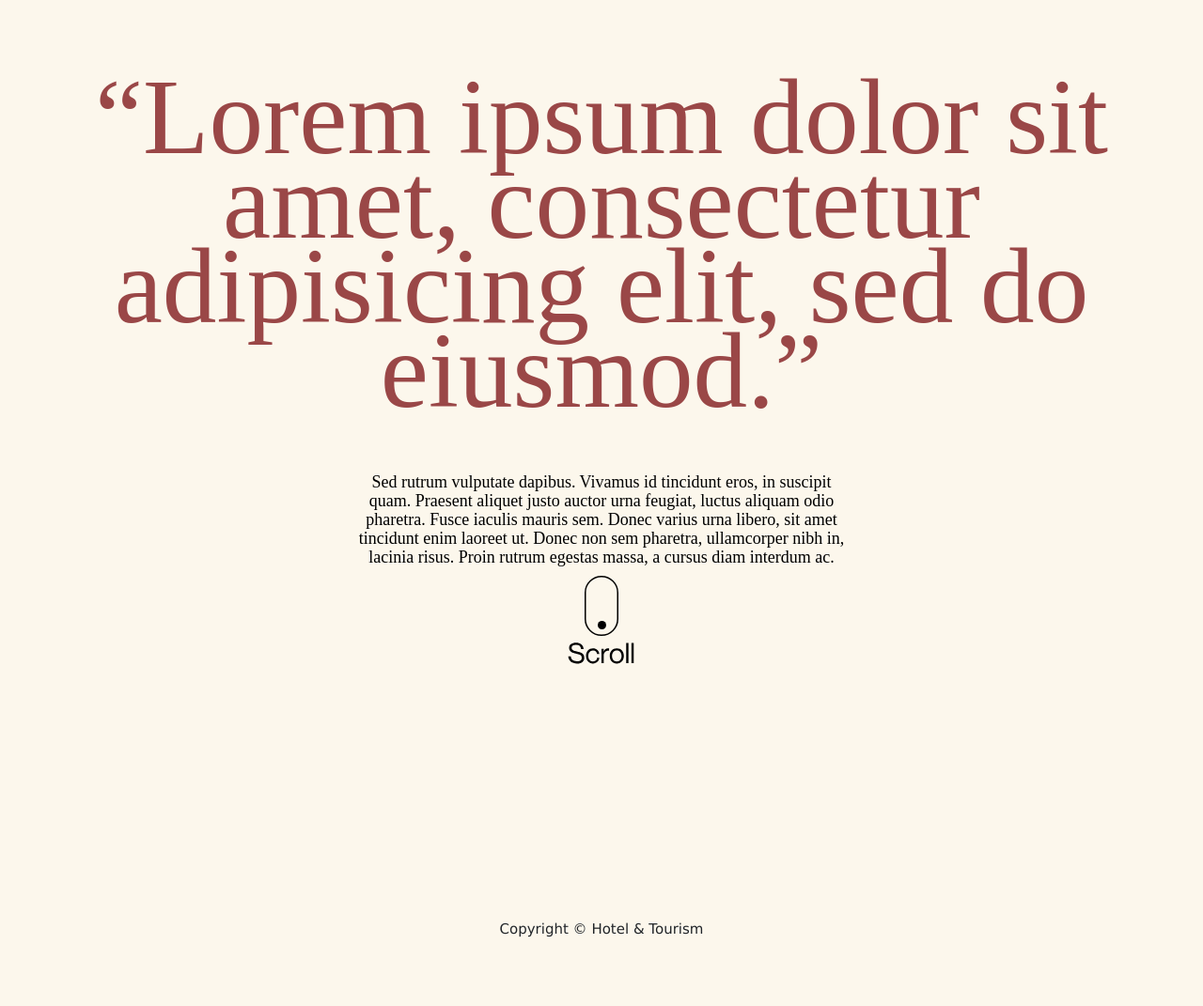
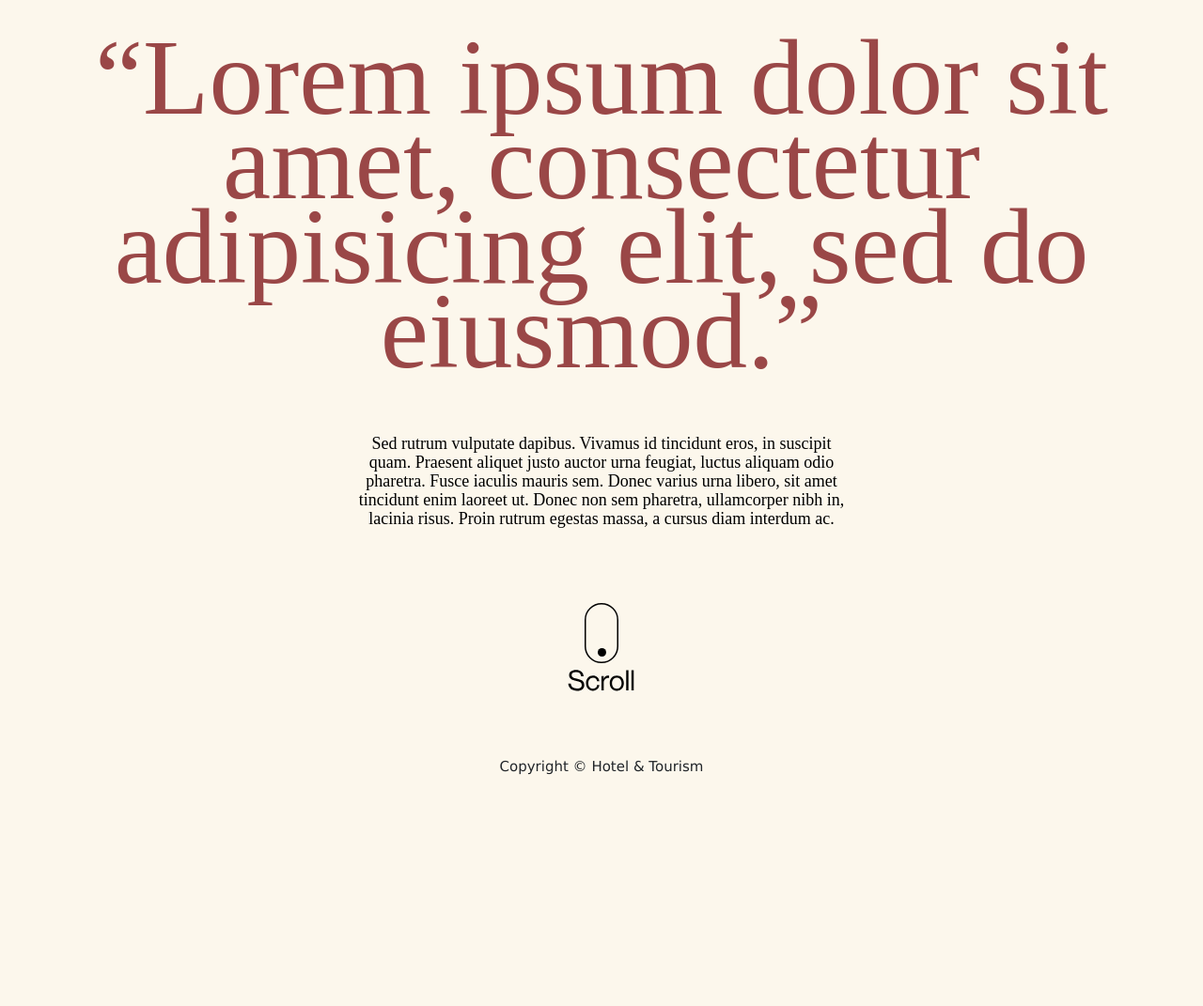
Before and after one commit to iamthesouthvibe/Projet_muriel, a PHP site: page / in a window 1280 px wide. Shown: the part 65-1136 px from the top of the page at 94% size. After the commit the page ends 890 px from the top, so only its background shows below. Run offline with PHP 8.4, Linux system fonts and the light colour scheme; some web fonts are replaced.

Commit message:
Update style.css

```diff
--- a/style/style.css
+++ b/style/style.css
@@ -133,6 +133,8 @@
   /* fin style header */
 
 
+  /*_______________________________________________________________________*/
+
 
 
   /* ##### Style de la page d'accueil ##### */
@@ -143,6 +145,7 @@
     display: flex;
     justify-content: center; /* align horizontal */
     align-items: center;
+    height:95vh;
 }
 
 .qhero_page_accueil {
@@ -187,5 +190,10 @@
 .style_scroll_SVG_accueil{
     display: block;
     margin: 0 auto;
-    margin-top: 10px;
+    margin-bottom: -20vh;
+    margin-top: 10vh;
  }
+
+
+
+  /* ##### Fin style de la page d'accueil ##### */
```
